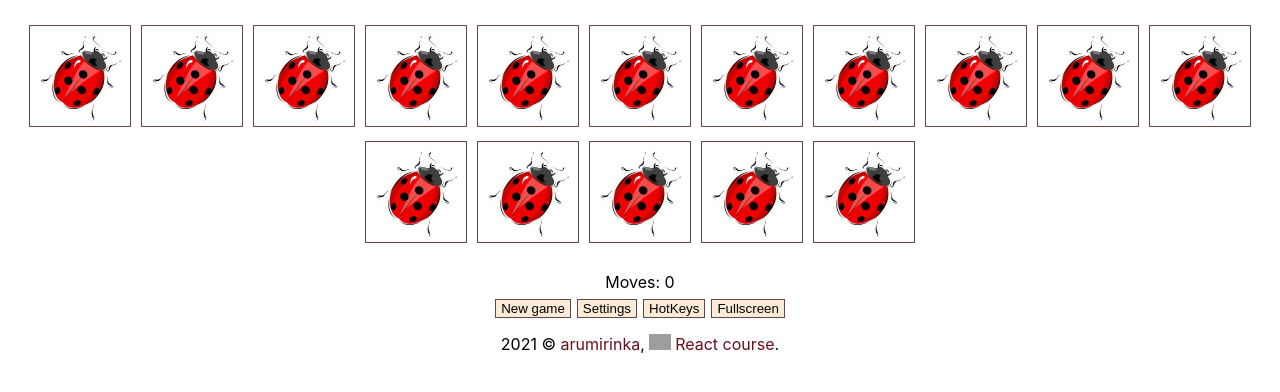
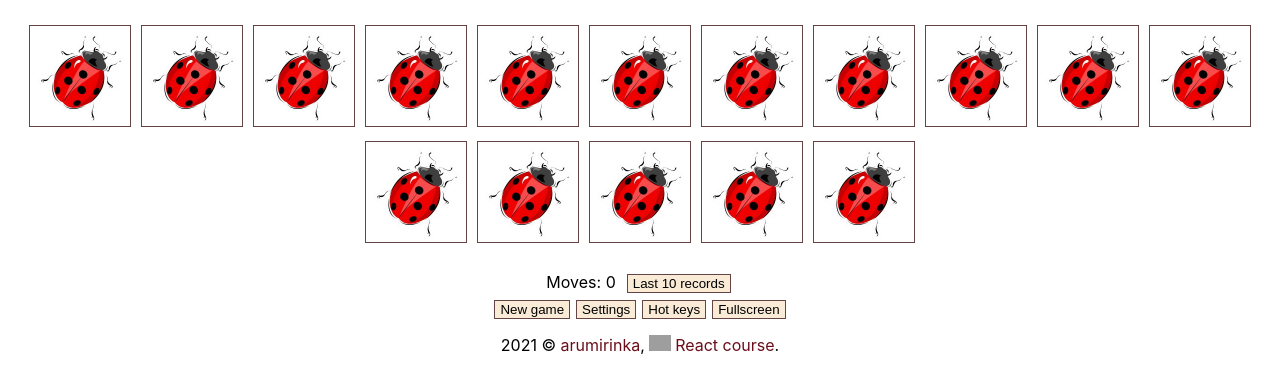
Before and after one commit to arumirinka/react-game, a React (Create React App) app: page / in a window 1280 px wide. Shown: the top 392 px of the page. Built offline with nearby package versions, Linux system fonts and the light colour scheme; no server answers; grey boxes are pictures that could not be loaded.

Commit message:
feat: add records list

```diff
--- a/src/App.css
+++ b/src/App.css
@@ -10,6 +10,10 @@
 
 .moves__wrapper {
   margin-bottom: 5px;
+}
+
+.moves__span {
+  margin-right: 8px;
 }
 
 button {
@@ -31,3 +35,7 @@ button:hover {
   background-color: #f0bdac;
   transition: background 0.2s;
 }
+
+ol {
+  padding-left: 10px;
+}
--- a/src/App.jsx
+++ b/src/App.jsx
@@ -8,6 +8,7 @@ import Footer from './components/Footer/Footer';
 import Settings from './components/Settings/Settings';
 import Message from './components/Message/Message';
 import GameInfo from './components/GameInfo/GameInfo';
+import Records from './components/Records/Records';
 
 let audioPath = '';
 const musicPath = '../../audio/music.mp3';
@@ -30,6 +31,8 @@ function App() {
   const [musicVolume, setMusicVolume] = useState(0.5);
   const [isSoundsOn, setIsSoundsOn] = useState(true);
   const [soundsVolume, setSoundsVolume] = useState(0.7);
+  const [records, setRecords] = useState([]);
+  const [isRecordsOpen, setIsRecordsOpen] = useState(false);
 
   const [play, { stop }] = useSound(musicPath, { volume: musicVolume });
 
@@ -62,6 +65,7 @@ function App() {
   const checkWin = () => {
     if (solvedArray.length && solvedArray.length === cardsArray.length) {
       setIsGameWon(true);
+      setRecords([...records, movesCounter]);
       if (isSoundsOn) {
         audioPath = '../../audio/fanfare.mp3';
         const audio = new Audio(audioPath);
@@ -134,6 +138,10 @@ function App() {
 
   const toggleGameInfo = () => {
     setIsGameInfoOpen(!isGameInfoOpen);
+  };
+
+  const toggleRecords = () => {
+    setIsRecordsOpen(!isRecordsOpen);
   };
 
   const handleFullscreenClick = () => {
@@ -216,7 +224,8 @@ function App() {
       ) : null}
       {isGameWon ? <Message moves={movesCounter} /> : null}
       {isGameInfoOpen ? <GameInfo toggleGameInfo={toggleGameInfo} /> : null}
-      <div className={`${isSettingsOpen || isGameWon || isGameInfoOpen ? 'dark-overlay--enabled' : 'dark-overlay'}`}>
+      {isRecordsOpen ? <Records toggleRecords={toggleRecords} records={records} /> : null}
+      <div className={`${isSettingsOpen || isGameWon || isGameInfoOpen || isRecordsOpen ? 'dark-overlay--enabled' : 'dark-overlay'}`}>
         <Board
           cardsArray={cardsArray}
           flippedPair={flippedPair}
@@ -227,7 +236,16 @@ function App() {
         />
       </div>
       <div className="moves__wrapper">
-        Moves: {movesCounter}
+        <span className="moves__span">
+          Moves: {movesCounter}
+        </span>
+        <button
+          type="button"
+          onClick={toggleRecords}
+          className={`${isRecordsOpen ? 'btn--active' : ''}`}
+        >
+          Last 10 records
+        </button>
       </div>
       <div>
         <button type="button" onClick={newGame}>New game</button>
@@ -243,7 +261,7 @@ function App() {
           onClick={toggleGameInfo}
           className={`${isGameInfoOpen ? 'btn--active' : ''}`}
         >
-          HotKeys
+          Hot keys
         </button>
         <button
           type="button"
--- a/src/components/GameInfo/GameInfo.tsx
+++ b/src/components/GameInfo/GameInfo.tsx
@@ -12,7 +12,7 @@ const GameInfo: React.FC<Props> = ({ toggleGameInfo }) => {
   return (
     <div className="game_info__wrapper">
       <h3>
-        Hot keys
+        Hot Keys
       </h3>
       <p>
         n - start new game<br />
--- /dev/null
+++ b/src/components/Records/Records.tsx
@@ -0,0 +1,38 @@
+import React from 'react';
+
+type Props = {
+  records: Array<number>,
+  toggleRecords: Function,
+};
+
+// eslint-disable-next-line react/prop-types
+const Records: React.FC<Props> = ({ records, toggleRecords }) => {
+  const handleClick = () => toggleRecords();
+  const last10Records = [...records].reverse().slice(0, 10);
+  const indexes = [1, 2, 3, 4, 5, 6, 7, 8, 9, 10];
+
+  return (
+    <div className="game_info__wrapper">
+      <h3>
+        Last 10 Records
+      </h3>
+      {
+        last10Records.length && (
+        <ol>
+          {last10Records.map((rec, i) => (
+            <li key={indexes[i]}>Moves: {rec}</li>
+          ))}
+        </ol>
+        )
+      }
+      {
+        !last10Records.length && <p>No records yet.</p>
+      }
+      <button type="button" onClick={handleClick}>
+        Back
+      </button>
+    </div>
+  );
+};
+
+export default Records;
```
